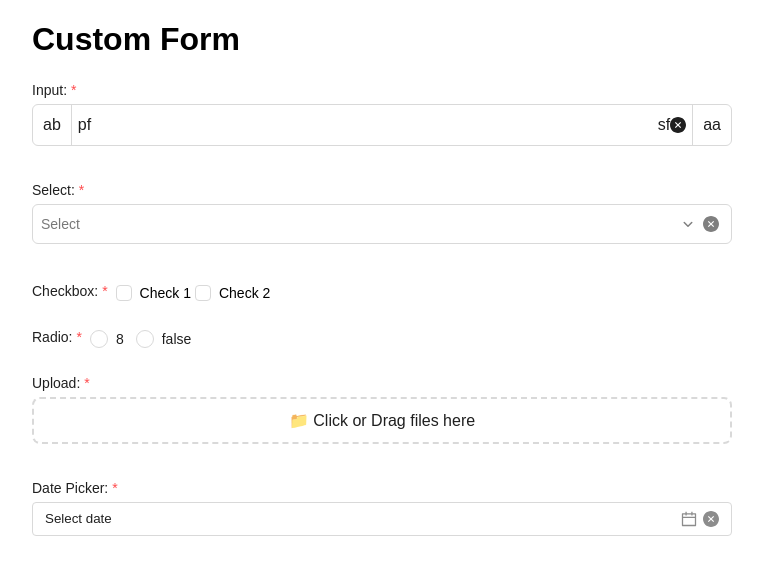
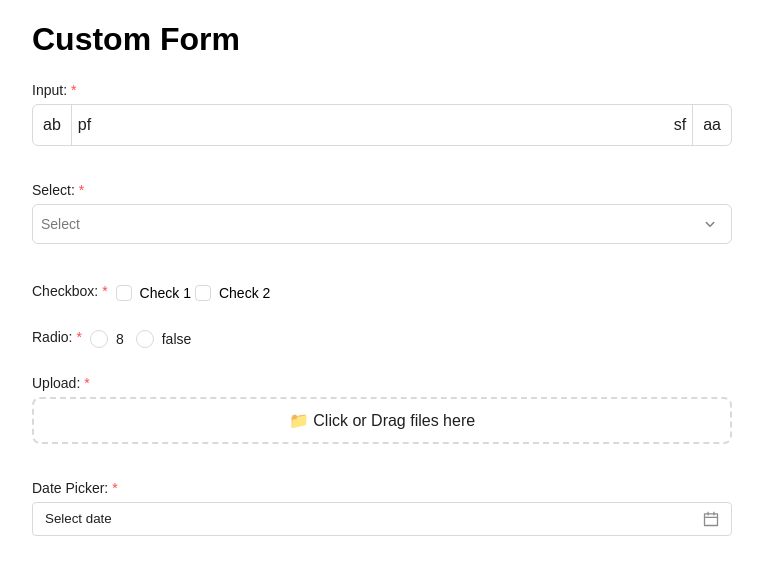
Before and after one commit to gabboyajyan/xUIDesign, a Next.js app: page / in a window 1280 px wide. Shown: the top 566 px of the page, without its empty margins (258-1021 px from the left). Built offline with nearby package versions, Linux system fonts and the light colour scheme.

Commit message:
Fixed error and feedbackIcons.

```diff
--- a/src/xUiDesign/components/DatePicker/index.tsx
+++ b/src/xUiDesign/components/DatePicker/index.tsx
@@ -6,6 +6,8 @@ import { TDatePickerProps } from '@/xUiDesign/types/datepicker';
 import { prefixClsDatepicker } from '@/xUiDesign/utils';
 import './style.css';
 import { CalendarIcon, ErrorIcon } from '../icons';
+
+const START_DATE = 1925;
 
 const DatePicker = ({
     value,
@@ -51,7 +53,7 @@ const DatePicker = ({
                 <span>{selectedDate ? selectedDate.toLocaleDateString() : placeholder}</span>
                 <span className={`${prefixCls}-icon`}>
                     {<CalendarIcon />}
-                    {feedbackIcons ? <ErrorIcon /> : null}
+                    {error && feedbackIcons ? <ErrorIcon /> : null}
                 </span>
             </button>
             {isOpen && (
@@ -62,7 +64,7 @@ const DatePicker = ({
                             className={`${prefixCls}-select`}
                             onChange={(e) => setCurrentYear(parseInt(e.target.value))}
                         >
-                            {Array.from({ length: 100 }, (_, i) => 1925 + i).map((year) => (
+                            {Array.from({ length: 100 }, (_, i) => START_DATE + i).map((year) => (
                                 <option key={year} value={year}>{year}</option>
                             ))}
                         </select>
--- a/src/xUiDesign/components/DatePicker/style.css
+++ b/src/xUiDesign/components/DatePicker/style.css
@@ -114,6 +114,7 @@
     border-color: var(--xui-error-color);
 }
 
+.xUi-datepicker-icon .error-svg-icon,
 .xUi-datepicker-error .xUi-datepicker-icon {
     color: var(--xui-error-color);
 }
--- a/src/xUiDesign/components/Input/index.tsx
+++ b/src/xUiDesign/components/Input/index.tsx
@@ -117,7 +117,7 @@ const InputComponent = forwardRef(
 
           {allowClear && internalValue && (
             <span className={`${prefixCls}-clear`} onClick={handleClear}>
-              &#x2715;
+              <ErrorIcon />
             </span>
           )}
 
@@ -131,7 +131,7 @@ const InputComponent = forwardRef(
                 : {})}
             >
               {suffix || iconRender?.(iconRenderVisible)}
-              {feedbackIcons ? <ErrorIcon /> : null}
+              {error && feedbackIcons ? <ErrorIcon /> : null}
             </span>
           )}
         </div>
--- a/src/xUiDesign/components/Input/style.css
+++ b/src/xUiDesign/components/Input/style.css
@@ -16,6 +16,7 @@
     border-color: var(--xui-error-color);
 }
 
+.xUi-input-suffix .error-svg-icon,
 .xUi-input-container.xUi-input-error .error-svg-icon {
     color: var(--xui-error-color);
 }
@@ -56,6 +57,7 @@
 .xUi-input-prefix {
     display: flex;
     padding: 0 7px;
+    gap: 4px;
     align-items: center;
     color: var(--xui-text-color);
     height: -webkit-fill-available;
@@ -85,7 +87,12 @@
 .xUi-input-clear {
     cursor: pointer;
     position: relative;
-    margin: 0 7px;
+    margin: 0 3px;
+    display: flex;
+    align-items: center;
+}
+
+.xUi-input-clear svg {
     color: var(--xui-text-color);
 }
 
--- a/src/xUiDesign/components/Select/index.tsx
+++ b/src/xUiDesign/components/Select/index.tsx
@@ -572,7 +572,7 @@ const SelectComponent = forwardRef<HTMLDivElement, SelectProps>((
             ) : (
               <span className={`${prefixCls}-arrow`}>
                 {ArrowContainer}
-                {feedbackIcons ? <ErrorIcon /> : null}
+                {error && feedbackIcons ? <ErrorIcon /> : null}
               </span>
             )
           ) : (
@@ -580,7 +580,7 @@ const SelectComponent = forwardRef<HTMLDivElement, SelectProps>((
               {!loading && (
                 <span className={`${prefixCls}-arrow`}>
                   {ArrowContainer}
-                  {feedbackIcons ? <ErrorIcon /> : null}
+                  {error && feedbackIcons ? <ErrorIcon /> : null}
                 </span>
               )}
 
--- a/src/xUiDesign/components/Select/style.css
+++ b/src/xUiDesign/components/Select/style.css
@@ -120,6 +120,7 @@
     border-color: var(--xui-error-color);
 }
 
+.xUi-select-arrow .error-svg-icon,
 .xUi-select-error .error-svg-icon {
     color: var(--xui-error-color);
 }
--- a/src/xUiDesign/components/icons/index.tsx
+++ b/src/xUiDesign/components/icons/index.tsx
@@ -34,8 +34,14 @@ const CalendarIcon = () => (
     </svg>
 )
 
+const SuccessIcon = () => (
+    <svg viewBox="64 64 896 896" focusable="false" data-icon="check-circle" width="1em" height="1em" fill="currentColor" aria-hidden="true">
+        <path d="M512 64C264.6 64 64 264.6 64 512s200.6 448 448 448 448-200.6 448-448S759.4 64 512 64zm193.5 301.7l-210.6 292a31.8 31.8 0 01-51.7 0L318.5 484.9c-3.8-5.3 0-12.7 6.5-12.7h46.9c10.2 0 19.9 4.9 25.9 13.3l71.2 98.8 157.2-218c6-8.3 15.6-13.3 25.9-13.3H699c6.5 0 10.3 7.4 6.5 12.7z"></path>
+    </svg>
+)
+
 const ErrorIcon = () => (
-    <svg className="error-svg-icon" fill-rule="evenodd" viewBox="64 64 896 896" focusable="false" data-icon="close-circle" width="1em" height="1em" fill="currentColor" aria-hidden="true">
+    <svg className="error-svg-icon" viewBox="64 64 896 896" focusable="false" data-icon="close-circle" width="1em" height="1em" fill="currentColor" aria-hidden="true">
         <path d="M512 64c247.4 0 448 200.6 448 448S759.4 960 512 960 64 759.4 64 512 264.6 64 512 64zm127.98 274.82h-.04l-.08.06L512 466.75 384.14 338.88c-.04-.05-.06-.06-.08-.06a.12.12 0 00-.07 0c-.03 0-.05.01-.09.05l-45.02 45.02a.2.2 0 00-.05.09.12.12 0 000 .07v.02a.27.27 0 00.06.06L466.75 512 338.88 639.86c-.05.04-.06.06-.06.08a.12.12 0 000 .07c0 .03.01.05.05.09l45.02 45.02a.2.2 0 00.09.05.12.12 0 00.07 0c.02 0 .04-.01.08-.05L512 557.25l127.86 127.87c.04.04.06.05.08.05a.12.12 0 00.07 0c.03 0 .05-.01.09-.05l45.02-45.02a.2.2 0 00.05-.09.12.12 0 000-.07v-.02a.27.27 0 00-.05-.06L557.25 512l127.87-127.86c.04-.04.05-.06.05-.08a.12.12 0 000-.07c0-.03-.01-.05-.05-.09l-45.02-45.02a.2.2 0 00-.09-.05.12.12 0 00-.07 0z"></path>
     </svg>
 )
@@ -47,5 +53,6 @@ export {
     CheckIcon,
     SearchIcon,
     CalendarIcon,
+    SuccessIcon,
     ErrorIcon
 }
```
Also changed, not shown: src/app/page.tsx (+0 -8 lines).
